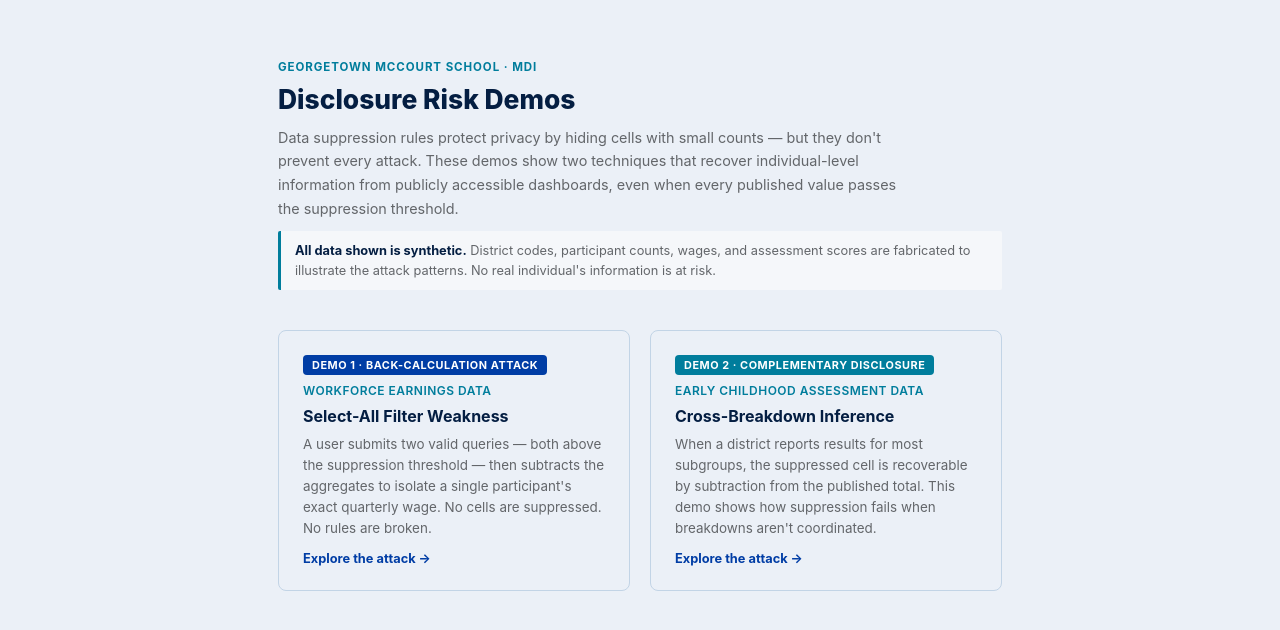
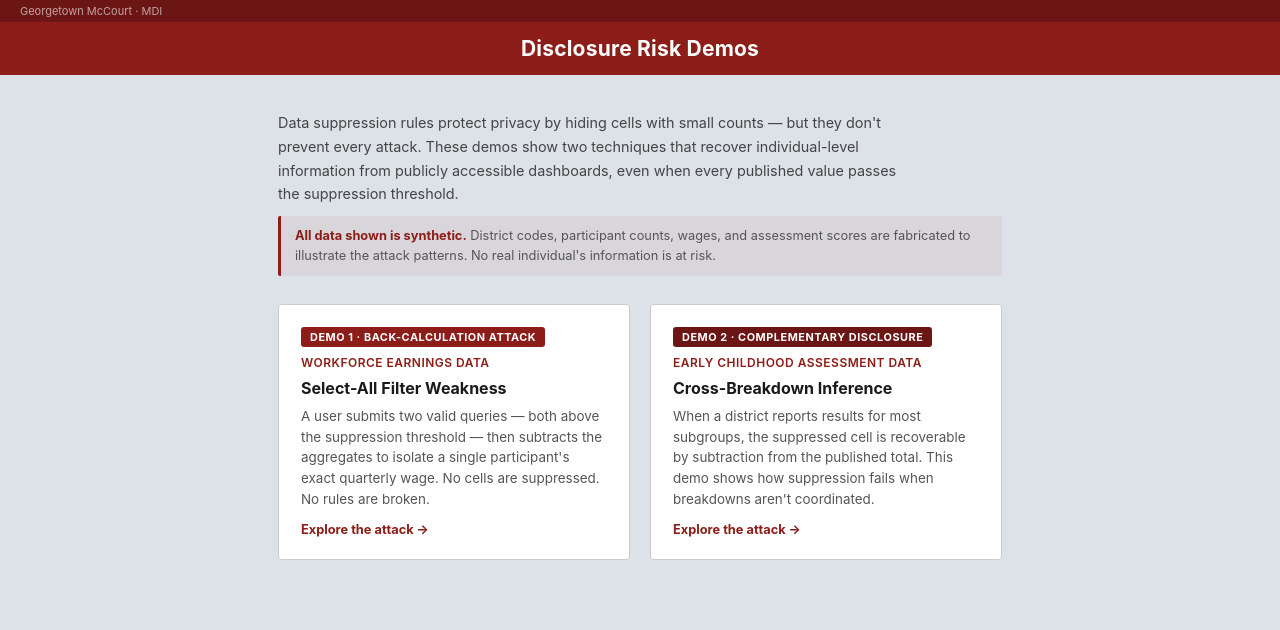
Before and after one commit to georgetown-mdi/noise-infusion-dashboard, a website: page index.html in a window 1280 px wide. Drawn offline with Linux system fonts and the light colour scheme.

Commit message:
Retheme landing page to match demo maroon color scheme
Matches #8C1D18 primary, #6b1614 dark strip, #dde1e8 background,
and card/border styles from the back-calc dashboard.

Co-Authored-By: Claude Sonnet 4.6 <noreply@anthropic.com>

```diff
--- a/index.html
+++ b/index.html
@@ -6,38 +6,48 @@
   <title>Disclosure Risk Demos</title>
   <link rel="stylesheet" href="shared/mdi.css">
   <style>
-    body { max-width: 780px; margin: 60px auto; padding: 0 28px; }
-    .eyebrow { font-size: 0.72rem; font-weight: 700; text-transform: uppercase; letter-spacing: .08em; color: var(--teal); margin-bottom: 10px; }
-    h1 { font-size: 1.65rem; font-weight: 800; color: var(--navy); margin-bottom: 10px; line-height: 1.2; }
-    .intro { font-size: 0.9rem; color: var(--gray); line-height: 1.65; margin-bottom: 10px; max-width: 640px; }
-    .caveat { font-size: 0.8rem; color: var(--gray); margin-bottom: 40px; padding: 10px 14px; background: #f5f7fa; border-left: 3px solid var(--teal); border-radius: 2px; line-height: 1.55; }
-    .caveat strong { color: var(--navy); }
-    .cards { display: flex; gap: 20px; flex-wrap: wrap; }
+    body { background: #dde1e8; }
+
+    .site-back { background: #6b1614; padding: 4px 20px; font-size: 11px; }
+    .site-back a { color: rgba(255,255,255,.6); text-decoration: none; }
+    .site-title { background: #8C1D18; padding: 14px 28px; text-align: center; font-size: 21px; font-weight: 700; color: #fff; letter-spacing: .01em; }
+
+    .content { max-width: 780px; margin: 36px auto; padding: 0 28px 48px; }
+
+    .intro-block { margin-bottom: 20px; }
+    .intro-block p { font-size: 0.9rem; color: #444; line-height: 1.65; margin-bottom: 10px; max-width: 640px; }
+    .caveat { font-size: 0.8rem; color: #555; padding: 10px 14px; background: rgba(140,29,24,.06); border-left: 3px solid #8C1D18; border-radius: 2px; line-height: 1.55; }
+    .caveat strong { color: #8C1D18; }
+
+    .cards { display: flex; gap: 20px; flex-wrap: wrap; margin-top: 28px; }
     .card {
       flex: 1; min-width: 260px;
-      border: 1px solid var(--border); border-radius: 8px;
-      padding: 24px; text-decoration: none; color: inherit;
+      background: #fff; border: 1px solid #ccc; border-radius: 4px;
+      padding: 22px; text-decoration: none; color: inherit;
       transition: box-shadow .15s, transform .15s;
       display: flex; flex-direction: column; gap: 8px;
     }
-    .card:hover { box-shadow: 0 4px 20px rgba(0,0,0,.1); transform: translateY(-2px); }
+    .card:hover { box-shadow: 0 4px 20px rgba(140,29,24,.14); transform: translateY(-2px); }
     .tag {
       display: inline-block; font-size: 0.68rem; font-weight: 700;
       text-transform: uppercase; letter-spacing: .05em;
-      padding: 3px 9px; border-radius: 4px; align-self: flex-start;
+      padding: 3px 9px; border-radius: 3px; align-self: flex-start;
+      background: #8C1D18; color: #fff;
     }
-    .tag-1 { background: var(--blue); color: #fff; }
-    .tag-2 { background: var(--teal); color: #fff; }
-    .card h2 { font-size: 1rem; font-weight: 700; margin: 0; color: var(--navy); }
-    .card .domain { font-size: 0.75rem; font-weight: 600; color: var(--teal); text-transform: uppercase; letter-spacing: .04em; }
-    .card p { font-size: 0.84rem; color: var(--gray); margin: 0; line-height: 1.55; }
-    .card .cta { font-size: 0.8rem; font-weight: 700; color: var(--blue); margin-top: 4px; }
+    .tag-2 { background: #6b1614; }
+    .card h2 { font-size: 1rem; font-weight: 700; margin: 0; color: #1a1a1a; }
+    .card .domain { font-size: 0.75rem; font-weight: 600; color: #8C1D18; text-transform: uppercase; letter-spacing: .04em; }
+    .card p { font-size: 0.84rem; color: #555; margin: 0; line-height: 1.55; }
+    .card .cta { font-size: 0.8rem; font-weight: 700; color: #8C1D18; margin-top: 4px; }
   </style>
 </head>
 <body>
-  <div class="eyebrow">Georgetown McCourt School · MDI</div>
-  <h1>Disclosure Risk Demos</h1>
-  <p class="intro">
+  <div class="site-back"><a href="#">Georgetown McCourt · MDI</a></div>
+  <div class="site-title">Disclosure Risk Demos</div>
+
+  <div class="content">
+    <div class="intro-block">
+      <p>
         Data suppression rules protect privacy by hiding cells with small counts — but they don't prevent every attack.
         These demos show two techniques that recover individual-level information from publicly accessible dashboards,
         even when every published value passes the suppression threshold.
@@ -46,10 +56,11 @@
         <strong>All data shown is synthetic.</strong> District codes, participant counts, wages, and assessment scores
         are fabricated to illustrate the attack patterns. No real individual's information is at risk.
       </div>
+    </div>
 
     <div class="cards">
       <a class="card" href="back-calc/">
-      <div class="tag tag-1">Demo 1 · Back-Calculation Attack</div>
+        <div class="tag">Demo 1 · Back-Calculation Attack</div>
         <div class="domain">Workforce Earnings Data</div>
         <h2>Select-All Filter Weakness</h2>
         <p>
@@ -70,5 +81,6 @@
         <div class="cta">Explore the attack →</div>
       </a>
     </div>
+  </div>
 </body>
 </html>
```
Lines whose indentation alone changed are shown as unchanged.
